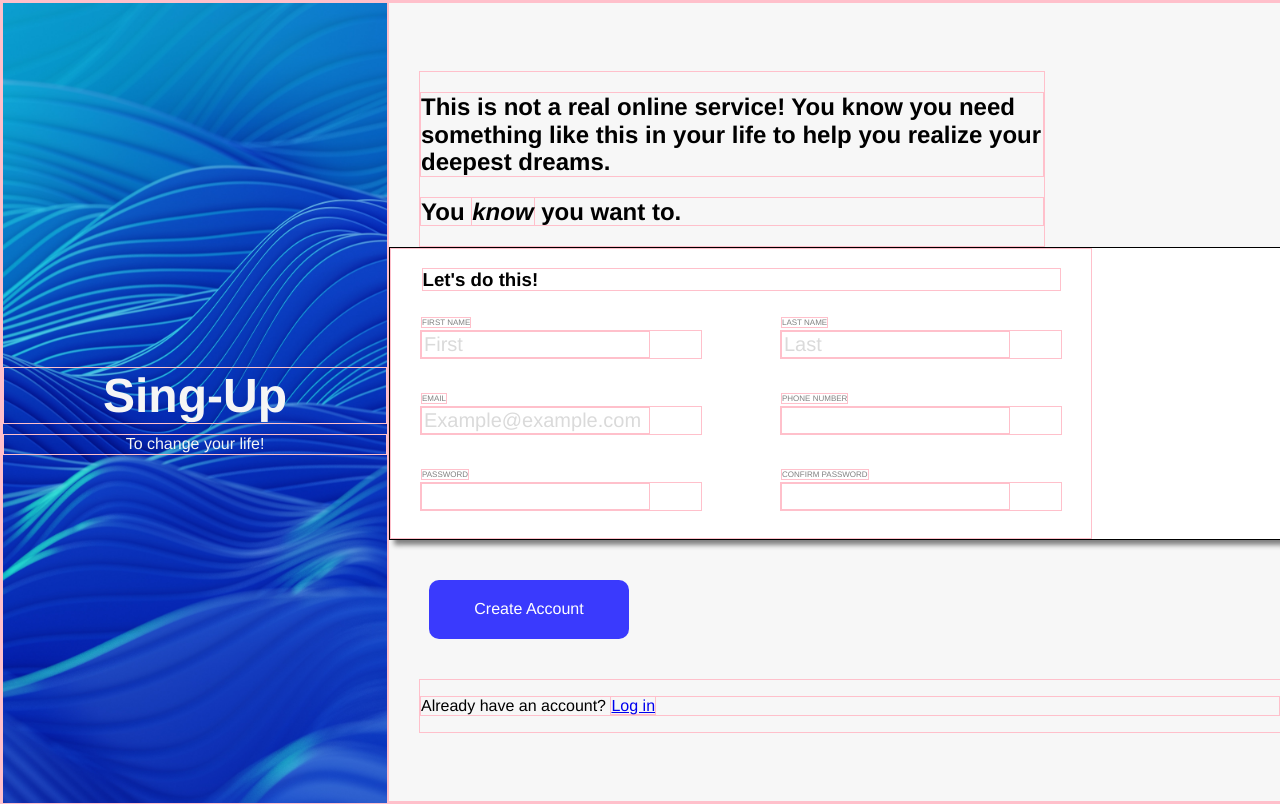
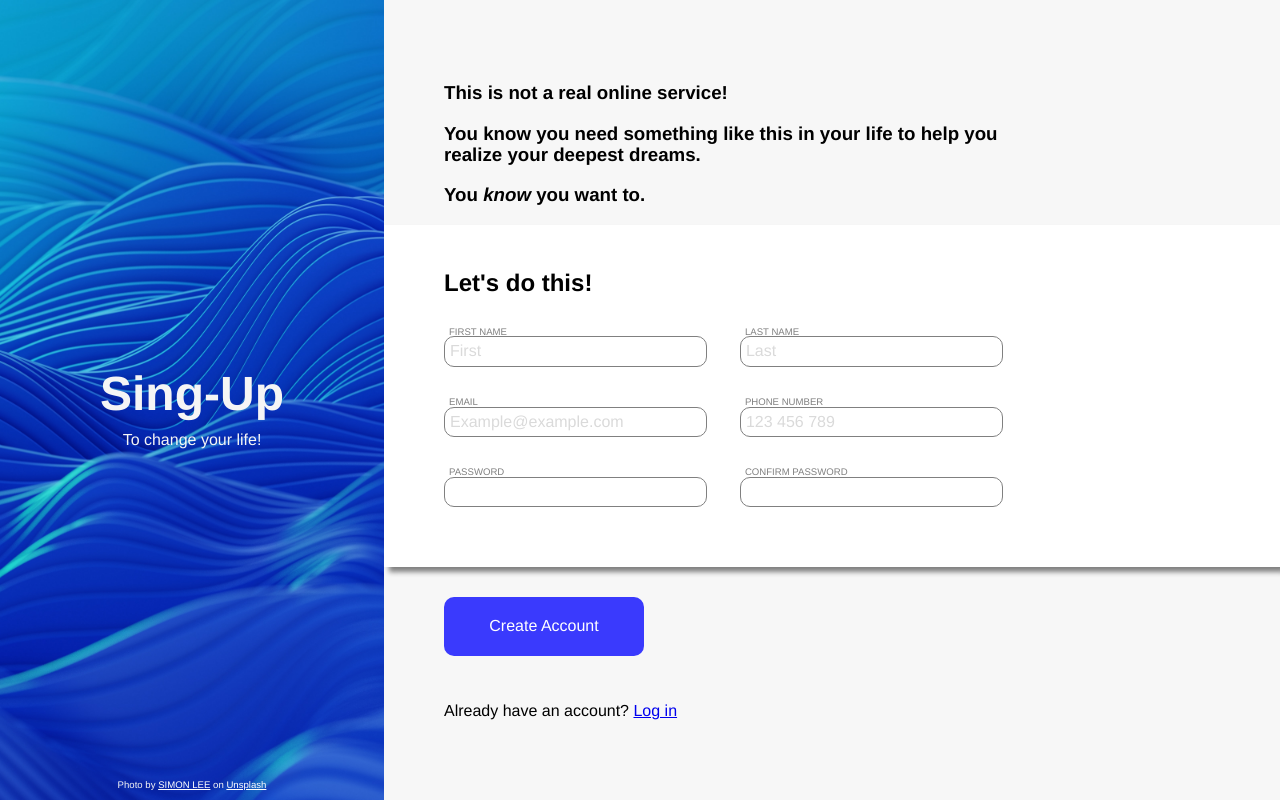
Before and after one commit to HiDeny/Sing-Up-Form, a plain HTML site: page index.html in a window 1280 px wide. Drawn offline with Linux system fonts and the light colour scheme.

Commit message:
Visuals update

```diff
--- a/index.html
+++ b/index.html
@@ -6,25 +6,30 @@
     <meta name="viewport" content="width=device-width, initial-scale=1.0">
     <title>Sing-Up Form</title>
     <link rel="stylesheet" href="style.css">
+    <script src="script.js" defer></script>
 </head>
 <body>
     <div class="banner">
         <h1>Sing-Up</h1>
         <h3>To change your life!</h3>
+        <p>Photo by <a href="https://unsplash.com/@simonppt">SIMON LEE</a> on <a href="https://unsplash.com/">Unsplash</a></p>
     </div>
 
     <div class="content">
         <div class="intro">
-            <h2>
-                This is not a real online service! You know you need something like this in your life to help you realize your deepest dreams.
-            </h2>
-            <h2>
+            <h3>
+                This is not a real online service!
+            </h3>
+            <h3>
+                You know you need something like this in your life to help you realize your deepest dreams.
+            </h3>
+            <h3>
                 You <em>know</em> you want to.
-            </h2>
+            </h3>
 
         </div>
 
-        <div class="white">
+        <div class="form-background">
             <form action="" method="get" class="main-form">
                 <h3>Let's do this!</h3>
                     <div class="container">
@@ -40,12 +45,12 @@
 
                     <div class="container">
                         <label for="mail">EMAIL</label>
-                        <input type="email" name="mail" id="mail" placeholder="Example@example.com">
+                        <input type="email" name="mail" id="mail" placeholder="Example@example.com" required>
                     </div>
 
                     <div class="container">
                         <label for="tel">PHONE NUMBER</label>
-                        <input type="tel" name="tel" id="tel">
+                        <input type="tel" name="tel" id="tel" placeholder="123 456 789">
                     </div>
 
 
--- a/style.css
+++ b/style.css
@@ -348,9 +348,9 @@
     display: none;
 }
 
-* {
+/* * {
     border: solid pink 1px;
-}
+} */
 
 
 :root {
@@ -365,14 +365,13 @@ body {
 
 .banner {
     display: flex;
+    position: relative;
     flex-direction: column;
     justify-content: center;
     height: 100%;
-    align-self: flex-start;
     max-width: 45%;
     min-width: 30%;
     background-image: url("./assets/simon-lee-zft-W1kVEhg-unsplash.jpg");
-    background-repeat: no-repeat;
     background-size: cover;
     background-position: center;
     color: whitesmoke;
@@ -391,45 +390,55 @@ body {
   margin-top: 10px;
 }
 
+.banner > p {
+  position: absolute;
+  bottom: 0;
+  font-size: 0.6rem;
+  align-self: center;
+  font-weight: 100;
+}
+
+.banner > p > a {
+  color: white;
+}
+
 .content {
     display: flex;
     flex-direction: column;
     justify-content: center;
-    max-width: 100%;
-    /* align-items: flex-end; */
     background-color: rgb(247, 247, 247);
-    /* margin-left: 40px; */
+    width: 100%;
 }
 
 .intro {
-  width: 70%;
-  margin-left: 30px;
+  width: 65%;
+  margin-left: 60px;
 }
 
 .main-form {
     display: flex;
+    flex-direction: row;
     align-items: center;
     flex-wrap: wrap;
-    max-width: 700px;
+    /* max-width: 700px; */
     background-color: white;
-    gap: 20px;
-    justify-content: space-around;
 }
 
-.white {
+.form-background {
   background-color: white;
-  border: solid black 0.5px;
-  box-shadow: 10px;
   box-shadow: 5px 5px 5px gray;
+  padding: 20px 0px 20px 60px;
+
 }
 
 .main-form > h3 {
-  width: 91%;
-  /* margin-left: 10px; */
+  margin-bottom: 40px;
+  width: 100%;
+  font-size: 24px;
 }
 
 button {
-  margin: 40px;
+  margin: 30px 60px;
   background-color: rgb(58, 58, 253);
   color: white;
   border-radius: 10px;
@@ -440,29 +449,56 @@ button {
 
 .container {
     position: relative;
-    width: 40%;
-    margin-bottom: 27px;
+    width: 30%;
+    min-width: 200px;
+    margin-bottom: 40px;
+    margin-right: calc(40px + 0.4vw);
 }
 
 .container > input {
-  font-size: 20px;
+  font-size: 16px;
+  padding: 5px;
+  border-radius: 10px;
+  border: 0.4px solid gray;
+  width: 100%;
 }
 
 input::placeholder {
   color: rgb(218, 218, 218);
+  font-size: 16px;
 }
 
 
 
-label {
-    font-size: 0.5rem;
+.container > label {
+    font-size: 0.6rem;
     color: gray;
     position: absolute;
-    /* top: 20px; */
     bottom: 30px;
+    left: 5px;
 
 }
 
 .log-in {
-  margin-left: 30px;
+  margin-left: 60px;
 }
+
+.log-in > a {
+  color: blue;
+  text-decoration: none;
+}
+
+@media only screen and (max-width: 600px) {
+  body {
+    flex-direction: column;
+  }
+
+  .banner {
+    max-width: 100%;
+  }
+
+  .banner > p {
+    top: 0;
+    font-size: 0.4rem;
+  }
+}
```
Also changed, not shown: script.js (added).
